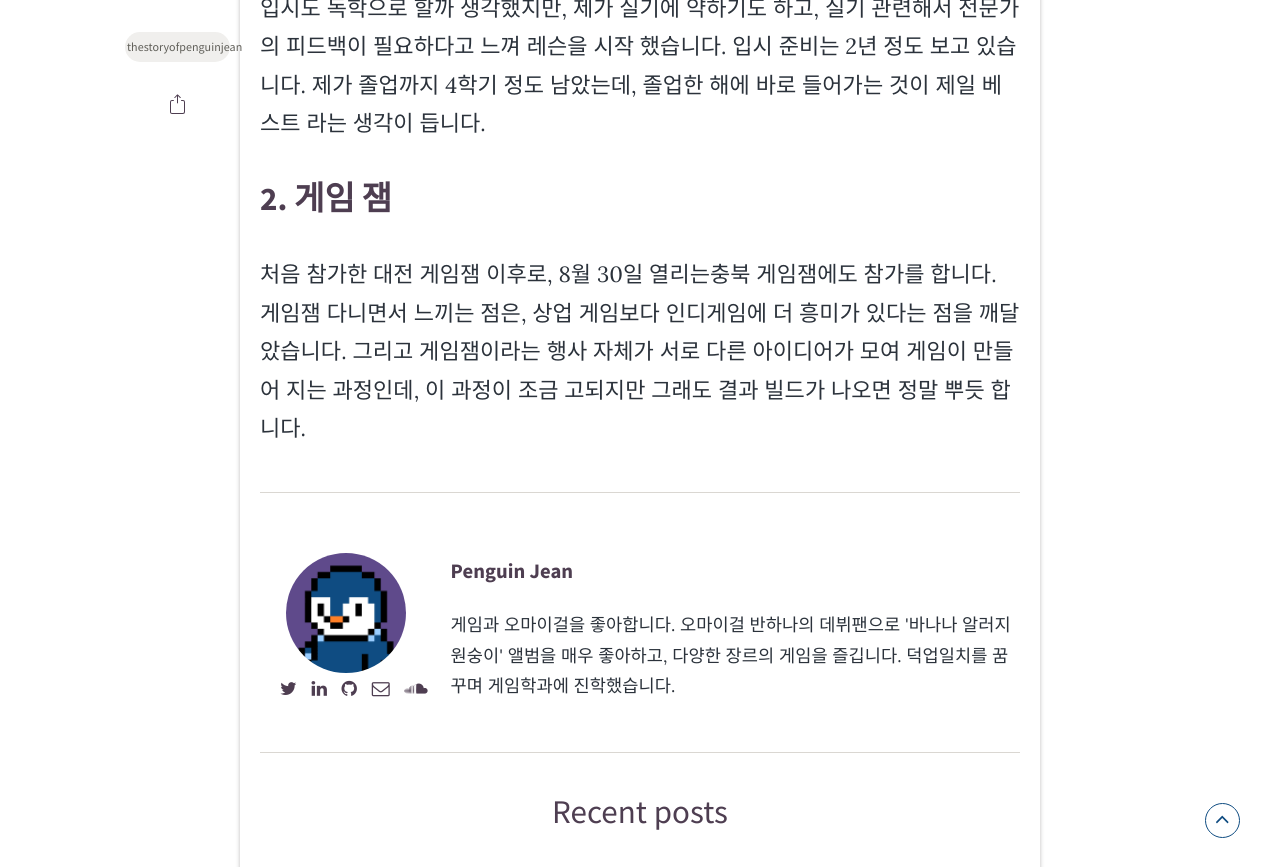
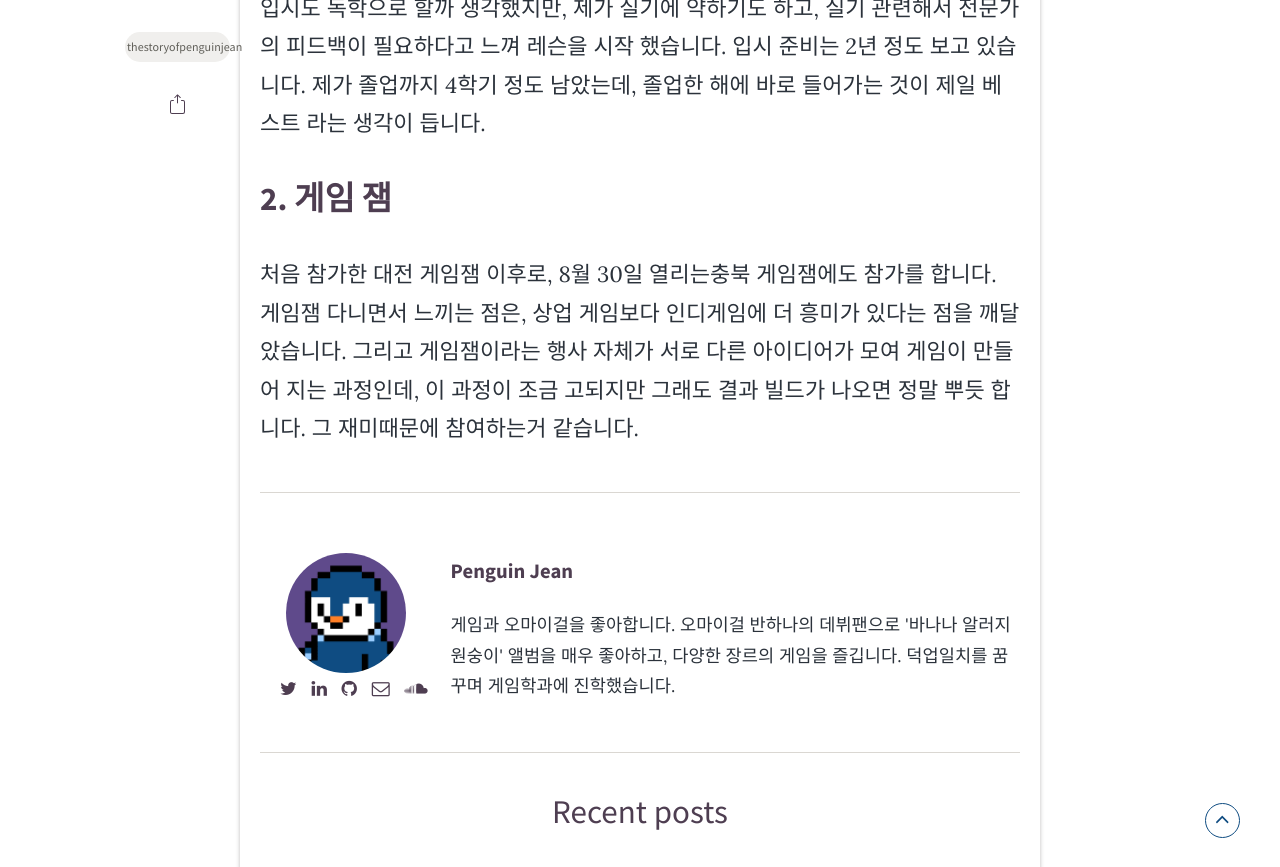
Before and after one commit to penguinjean/penguinjean.github.io, a Jekyll site: the page built from _posts/2024-08-29-the-story-of-penguin-jean.md, in a window 1280 px wide and 900 px high, scrolled down 1777 px, cut to the strip 0-867 px from the top of the window. Built offline with Jekyll 4.4.1, drawn with Linux system fonts in a browser that asks for light colours; some web fonts are replaced; comment, search, counter and statistics services are not loaded.

Commit message:
Update 2024-08-29-the-story-of-penguin-jean.md

```diff
--- a/_posts/2024-08-29-the-story-of-penguin-jean.md
+++ b/_posts/2024-08-29-the-story-of-penguin-jean.md
@@ -27,4 +27,4 @@ description: "The story of penguin jean"
 
 ##  2. 게임 잼
 
-처음 참가한 대전 게임잼 이후로, 8월 30일 열리는충북 게임잼에도 참가를 합니다. 게임잼 다니면서 느끼는 점은, 상업 게임보다 인디게임에 더 흥미가 있다는 점을 깨달았습니다. 그리고 게임잼이라는 행사 자체가 서로 다른 아이디어가 모여 게임이 만들어 지는 과정인데, 이 과정이 조금 고되지만 그래도 결과 빌드가 나오면 정말 뿌듯 합니다.
+처음 참가한 대전 게임잼 이후로, 8월 30일 열리는충북 게임잼에도 참가를 합니다. 게임잼 다니면서 느끼는 점은, 상업 게임보다 인디게임에 더 흥미가 있다는 점을 깨달았습니다. 그리고 게임잼이라는 행사 자체가 서로 다른 아이디어가 모여 게임이 만들어 지는 과정인데, 이 과정이 조금 고되지만 그래도 결과 빌드가 나오면 정말 뿌듯 합니다. 그 재미때문에 참여하는거 같습니다.
```
